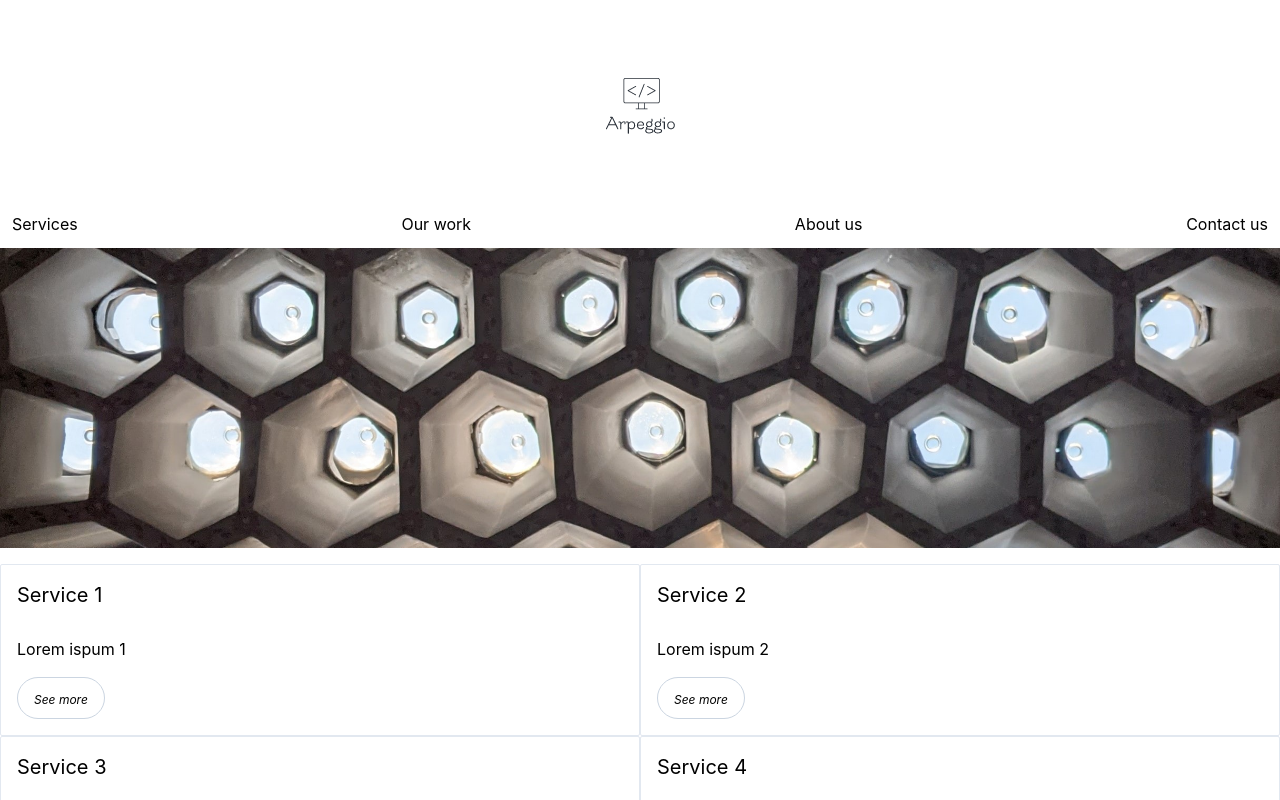
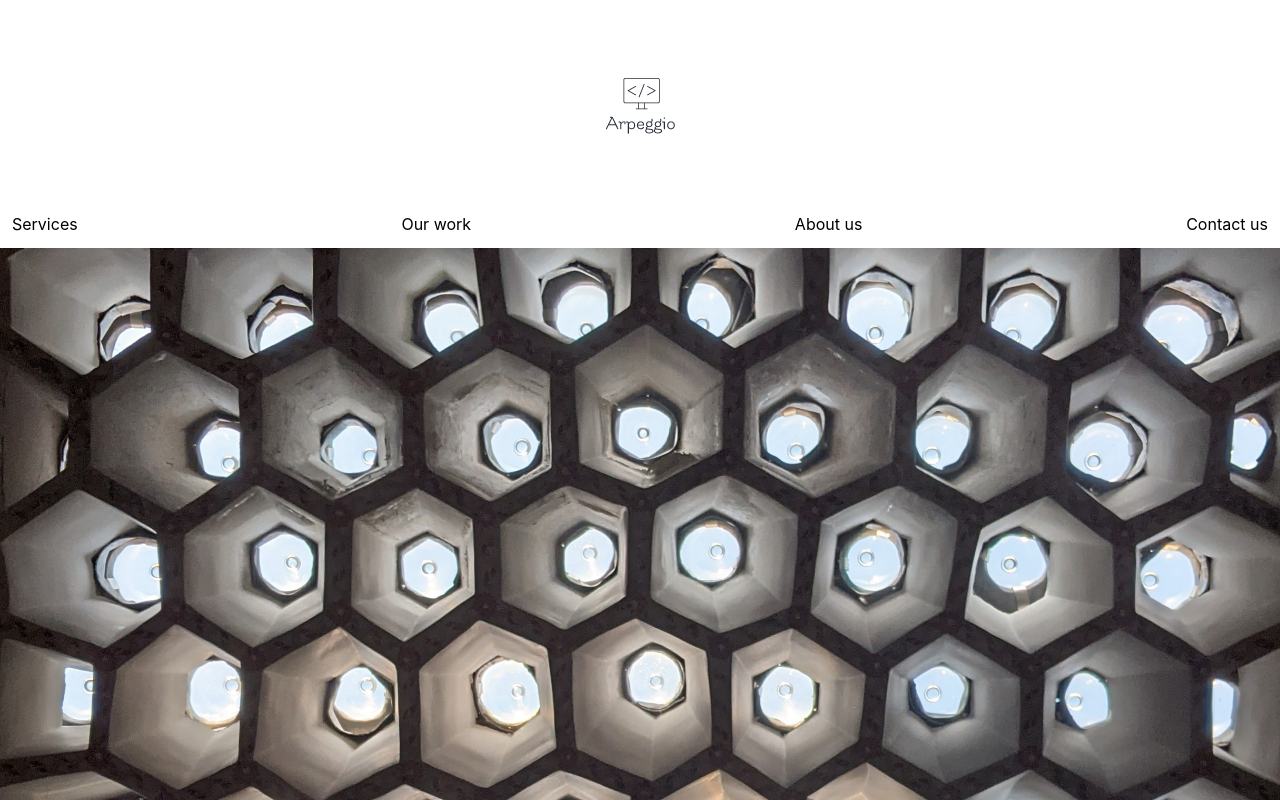
Before and after one commit to cuongtran-6618/cuongtran-6618.github.io, a Next.js app: page / in a window 1280 px wide. Shown: the top 800 px of the page. Built offline with nearby package versions, Linux system fonts and the light colour scheme.

Commit message:
use double quote, small style change

```diff
--- a/components/footer.tsx
+++ b/components/footer.tsx
@@ -2,7 +2,7 @@ import Link from "next/link";
 
 export default function BackHome() {
   return (
-    <div className="text-center">
+    <div className="text-center my-8">
       <Link href="/">Home page</Link>
       <div>© 2022 Arpeggio</div>
     </div>
--- a/components/link-button.tsx
+++ b/components/link-button.tsx
@@ -1,9 +1,9 @@
-import Link from 'next/link';
+import Link from "next/link";
 
 export default function LinkButton({ label, url }) {
   return (
-    <button className='border border-slate-300 px-4 py-2 rounded-full hover:bg-cyan-500 hover:text-white hover:border-cyan-500'>
-      <Link href={url} title={label} className='text-xs italic'>
+    <button className="border border-slate-300 px-4 py-2 rounded-full hover:bg-cyan-500 hover:text-white hover:border-cyan-500">
+      <Link href={url} title={label} className="text-xs italic">
         {label}
       </Link>
     </button>
--- /dev/null
+++ b/components/navigation-item.tsx
@@ -0,0 +1,9 @@
+import Link from "next/link";
+
+export default function NavigationItem({ item }) {
+  return (
+    <div className="hover:underline underline-offset-8">
+      <Link href={item.link}>{item.title}</Link>
+    </div>
+  );
+}
--- a/components/navigation.tsx
+++ b/components/navigation.tsx
@@ -1,6 +1,8 @@
 import Link from "next/link";
 import Image from "next/image";
 import LogoSrc from "../public/images/Logo.png";
+import navigation from "../data/navigation.json";
+import NavigationItem from "./navigation-item";
 
 export default function Navigation() {
   return (
@@ -17,18 +19,9 @@ export default function Navigation() {
         </Link>
       </div>
       <div className="flex flex-row justify-between items-baseline flex-wrap m-3">
-        <div className="hover:underline underline-offset-8">
-          <Link href="/services">Services</Link>
-        </div>
-        <div className="hover:underline underline-offset-8">
-          <Link href="/our-work">Our work</Link>
-        </div>
-        <div className="hover:underline underline-offset-8">
-          <Link href="/about-us">About us</Link>
-        </div>
-        <div className="hover:underline underline-offset-8">
-          <Link href="/contact-us">Contact us</Link>
-        </div>
+        {navigation.navigation.map((item) => (
+          <NavigationItem key={item.uid} item={item} />
+        ))}
       </div>
     </>
   );
--- a/components/slider-item.tsx
+++ b/components/slider-item.tsx
@@ -1,11 +1,9 @@
-import Image from 'next/image';
+import Image from "next/image";
 
 export default function SliderItem({ image, index }) {
-  const classname = `keen-slider__slide number-slide${index}`;
-  const itemStyle = `url(${image.url})`;
   return (
-    <div className={classname}>
-      <img className='object-cover' src={image.src} />
+    <div className="keen-slider__slide flex number-slide flex items-center justify-center content-center">
+      <img className="object-cover" src={image.src} alt={image.title} />
     </div>
   );
 }
--- /dev/null
+++ b/data/navigation.json
@@ -0,0 +1,27 @@
+{
+  "navigation": [
+    {
+      "title": "Services",
+      "link": "/services",
+      "uid": "dd2d2005-4b59-4399-8d4b-ee6a9dbf581f"
+    },
+    {
+      "title": "Our work",
+      "content": "Lorem ispum 2",
+      "link": "/our-work",
+      "uid": "c3f02b16-363d-4c1c-a569-2b4bbfad7d38"
+    },
+    {
+      "title": "About us",
+      "content": "Lorem ispum 3",
+      "link": "/about-us",
+      "uid": "c554dca1-6320-4fb3-8edb-b8a120fe978f"
+    },
+    {
+      "title": "Contact us",
+      "content": "Lorem ispum 4",
+      "link": "/contact-us",
+      "uid": "dcaee35a-3ef1-4199-907b-2344dc4ba2be"
+    }
+  ]
+}
--- a/pages/_app.tsx
+++ b/pages/_app.tsx
@@ -2,7 +2,7 @@ import "tailwindcss/tailwind.css";
 import "../styles/globals.css";
 
 function MyApp({ Component, pageProps }) {
-  return <Component {...pageProps} className='font-serif' />;
+  return <Component {...pageProps} className="font-serif" />;
 }
 
 export default MyApp;
--- a/pages/services.tsx
+++ b/pages/services.tsx
@@ -1,7 +1,7 @@
 import BackHome from "../components/back-home";
 import Layout from "../components/layout";
-import data from '../data/services.json';
-import Service from '../components/service';
+import data from "../data/services.json";
+import Service from "../components/service";
 
 export default function Services() {
   return (
--- a/styles/globals.css
+++ b/styles/globals.css
@@ -13,71 +13,8 @@ body {
 [class^="number-slide"],
 [class*=" number-slide"] {
   background: grey;
-  display: flex;
-  align-items: center;
-  justify-content: center;
   font-size: 50px;
   color: #fff;
   font-weight: 500;
-  height: 300px;
   max-height: 100vh;
 }
-
-.number-slide1 {
-  background: rgb(64, 175, 255);
-  background: linear-gradient(
-    128deg,
-    rgba(64, 175, 255, 1) 0%,
-    rgba(63, 97, 255, 1) 100%
-  );
-}
-
-.number-slide2 {
-  background: rgb(255, 75, 64);
-  background: linear-gradient(
-    128deg,
-    rgba(255, 154, 63, 1) 0%,
-    rgba(255, 75, 64, 1) 100%
-  );
-}
-
-.number-slide3 {
-  background: rgb(182, 255, 64);
-  background: linear-gradient(
-    128deg,
-    rgba(182, 255, 64, 1) 0%,
-    rgba(63, 255, 71, 1) 100%
-  );
-  background: linear-gradient(
-    128deg,
-    rgba(189, 255, 83, 1) 0%,
-    rgba(43, 250, 82, 1) 100%
-  );
-}
-
-.number-slide4 {
-  background: rgb(64, 255, 242);
-  background: linear-gradient(
-    128deg,
-    rgba(64, 255, 242, 1) 0%,
-    rgba(63, 188, 255, 1) 100%
-  );
-}
-
-.number-slide5 {
-  background: rgb(255, 64, 156);
-  background: linear-gradient(
-    128deg,
-    rgba(255, 64, 156, 1) 0%,
-    rgba(255, 63, 63, 1) 100%
-  );
-}
-
-.number-slide6 {
-  background: rgb(64, 76, 255);
-  background: linear-gradient(
-    128deg,
-    rgba(64, 76, 255, 1) 0%,
-    rgba(174, 63, 255, 1) 100%
-  );
-}
```
Also changed, not shown: components/service.tsx (+5 -5 lines), components/slider.tsx (+9 -9 lines), pages/index.tsx (+4 -9 lines).
